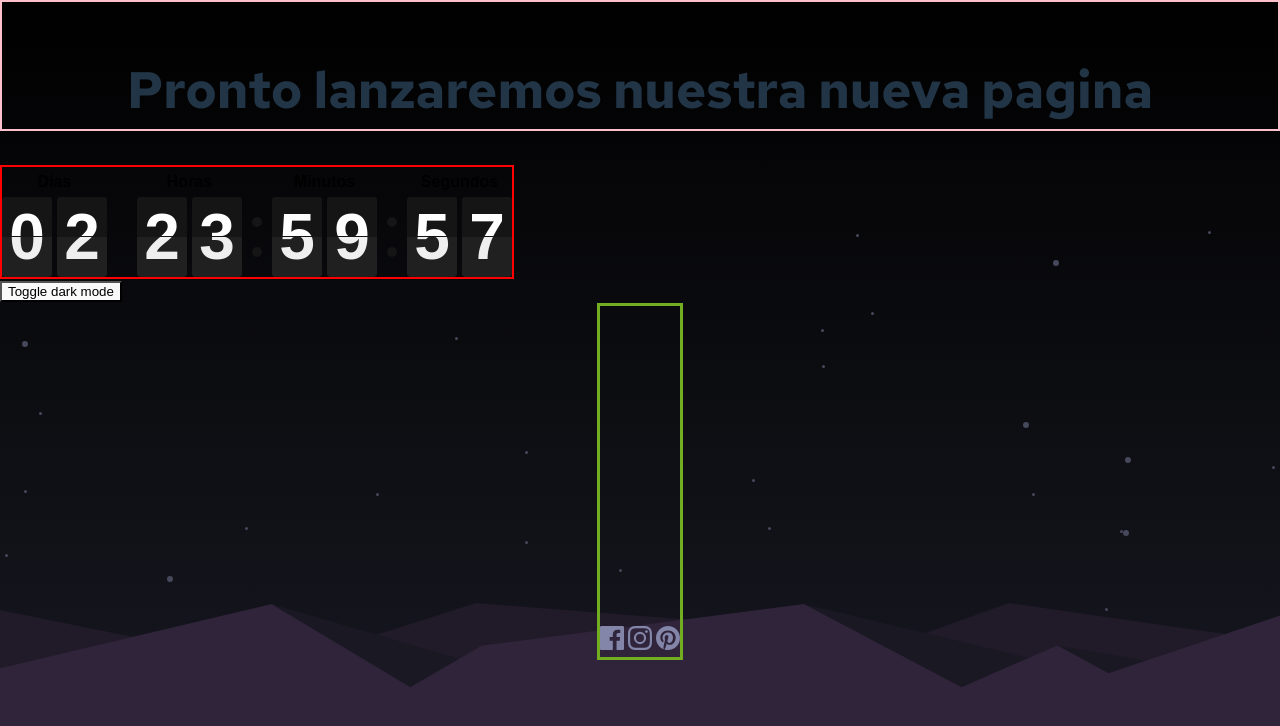
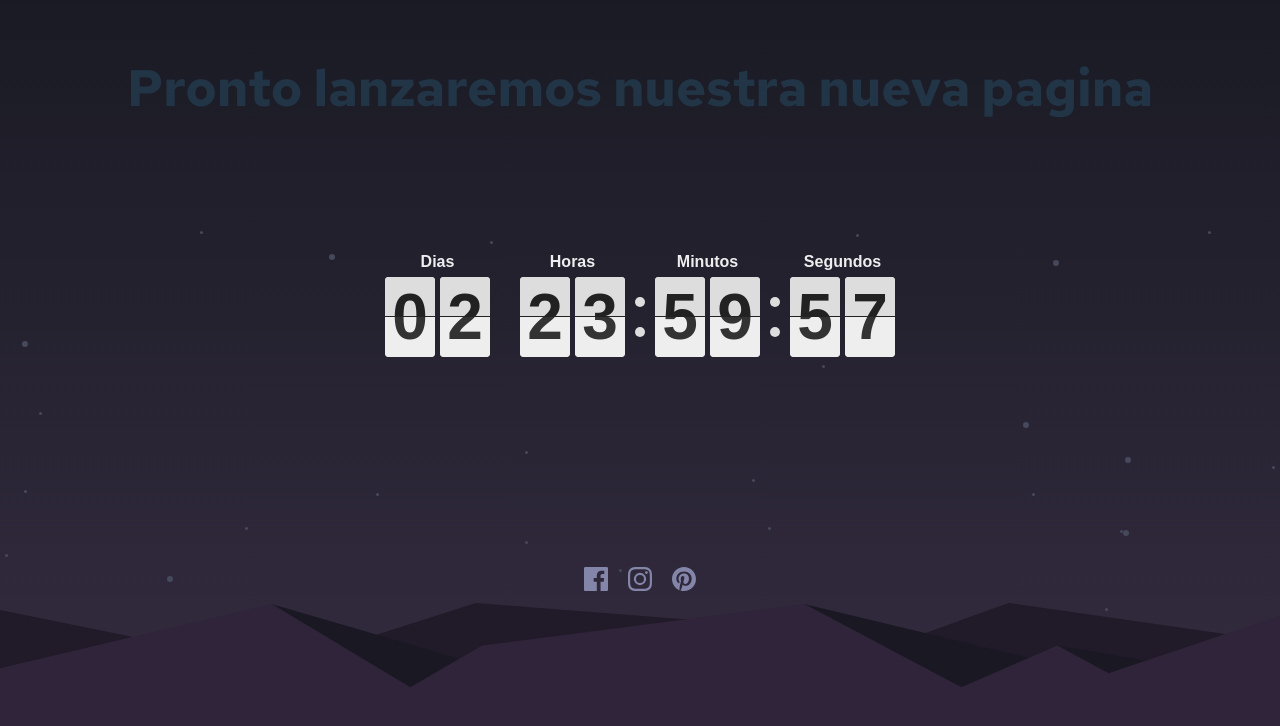
Before and after one commit to TheArgentinian/Contador-Regresivo, a website built with Vite: page index.html in a window 1280 px wide. Built offline with nearby package versions, Linux system fonts and the light colour scheme.

Commit message:
css terminado

```diff
--- a/index.html
+++ b/index.html
@@ -17,9 +17,7 @@
     <div>
     <h1> Pronto lanzaremos nuestra nueva pagina </h1>
     </div>
-    <div id="app"></div>
     <div id="flipdown" class="flipdown"></div>
-    <button onclick="myFunction()">Toggle dark mode</button>
     <footer class="social-links">
       <a href="https://www.facebook.com" class="facebook" ><img alt="link a facebook" src="images/icon-facebook.svg"></a href="">
       <a href="https://www.instagram.com" class="instagram"><img alt="link a instagram" src="images/icon-instagram.svg"></a href="">
--- a/public/js/flipdown/flipdown.js
+++ b/public/js/flipdown/flipdown.js
@@ -46,8 +46,8 @@ var FlipDown = function () {
 
     this._setOptions();
 
-    console.log("FlipDown ".concat(this.version, " (Theme: ").concat(this.opts.theme, ")"));
-  }
+/*     console.log("FlipDown ".concat(this.version, " (Theme: ").concat(this.opts.theme, ")"));
+ */  }
 
   _createClass(FlipDown, [{
     key: "start",
--- a/public/js/main.js
+++ b/public/js/main.js
@@ -4,7 +4,9 @@ document.addEventListener('DOMContentLoaded', () => {
   var threeDaysFromNow = (new Date().getTime() / 1000) + (86400 * 3) + 1;
 
   // Set up FlipDown
-  var flipdown = new FlipDown(threeDaysFromNow)
+  var flipdown = new FlipDown(threeDaysFromNow, {
+    theme: "light",
+  })
 
     // Start the countdown
     .start()
@@ -23,10 +25,3 @@ document.addEventListener('DOMContentLoaded', () => {
   }, 5000); */
 
 });
-
-function myFunction() {
-  let body = document.body;
-    body.classList.toggle('light-theme');
-    body.querySelector('#flipdown').classList.toggle('flipdown__theme-dark');
-    body.querySelector('#flipdown').classList.toggle('flipdown__theme-light');
-}
--- a/style.css
+++ b/style.css
@@ -11,17 +11,18 @@
   text-rendering: optimizeLegibility;
   -webkit-font-smoothing: antialiased;
   -moz-osx-font-smoothing: grayscale;
+  --color-very-dark-blue: hsl(234, 17%, 12%);
+  --color-dark-purple: hsl(266, 19%, 22%);
 }
-
-
-
 
 body {
   margin: 0;
-
+  width: 100%;
+  height: 100%;
+  /* overflow: hidden; */
   min-width: 320px;
   min-height: 100vh;
-  background-image: url(images/pattern-hills.svg), url(images/bg-stars.svg), linear-gradient(black, hsl(234, 17%, 12%));
+  background-image: url(images/pattern-hills.svg), url(images/bg-stars.svg), linear-gradient(var(--color-very-dark-blue), var(--color-dark-purple));
   background-position: bottom;
   background-repeat: no-repeat;
 
@@ -33,14 +34,14 @@ h1 {
   font-size: 3.2em;
   /* line-height: 1.1; */
   text-align: center;
-  border: 2px pink solid;
   padding-top: 50px;
-
+  margin-bottom: 120px;
 }
 
 #flipdown {
-  border: 2px red solid;
-
+  margin-left: auto;
+  margin-right: auto;
+  margin-bottom: 80px;
 }
 
 @media (prefers-color-scheme: light) {
@@ -57,23 +58,24 @@ h1 {
 }
 
 .facebook:hover{
-  border-bottom: blue 2px solid;
+  border-bottom: #1877F2 2px solid;
 }
 
 .instagram:hover{
-  border-bottom: burlywood 2px solid;
+  border-bottom: #E1306C 2px solid;
 }
 
 .pinterest:hover{
-  border-bottom: red 2px solid;
+  border-bottom: #E60023 2px solid;
 }
 
 .social-links{
-  border: 3px solid #73AD21;
-  /* display: flex;
-  position: absolute;
-  bottom: 50px; */
-  max-width: fit-content;
-  margin-inline: auto;
-  padding-top: 20em;
+  display: flex;
+  justify-content: center;
+  padding-top: 120px;
+  padding-bottom: 20px;
 }
+
+a {
+  margin: 10px;
+}
```
Also changed, not shown: main.js (deleted, +0 -14 lines).
